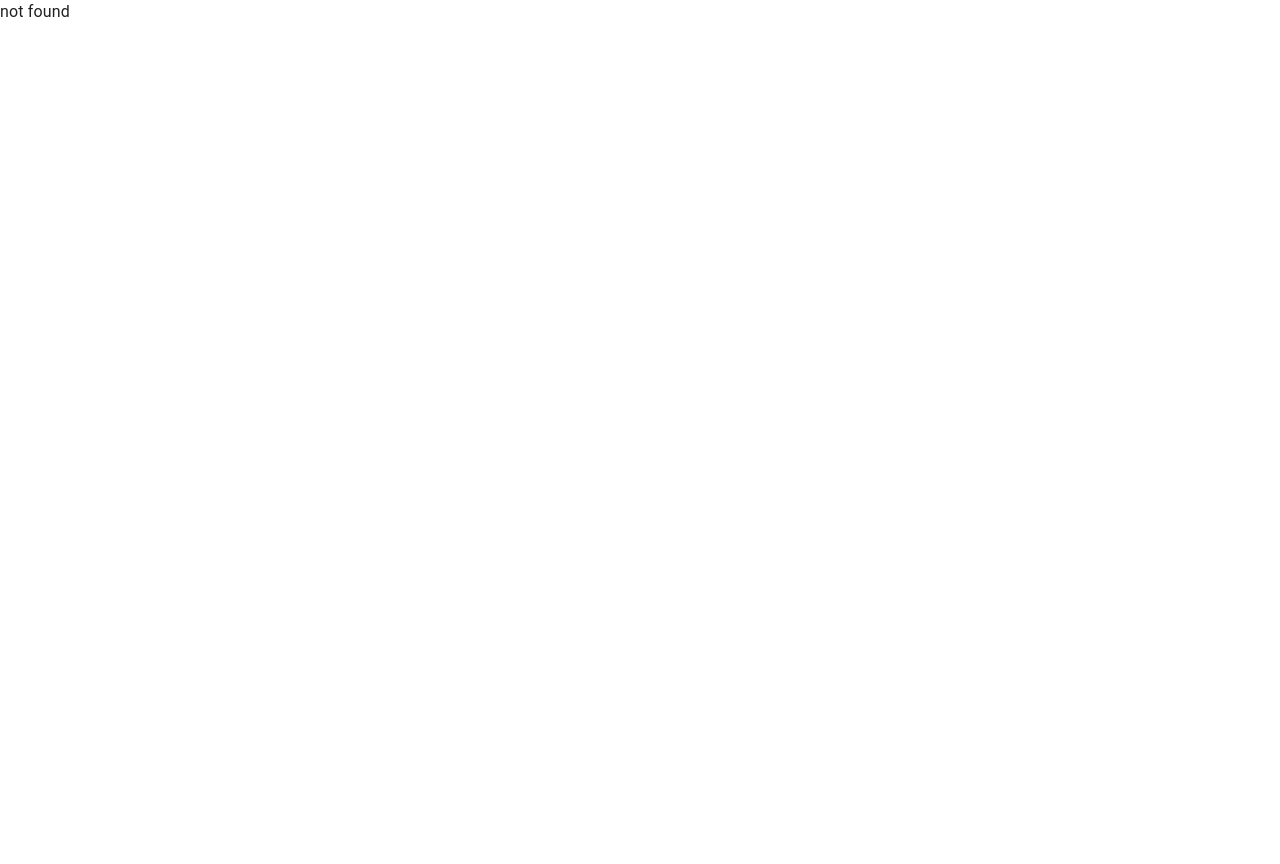
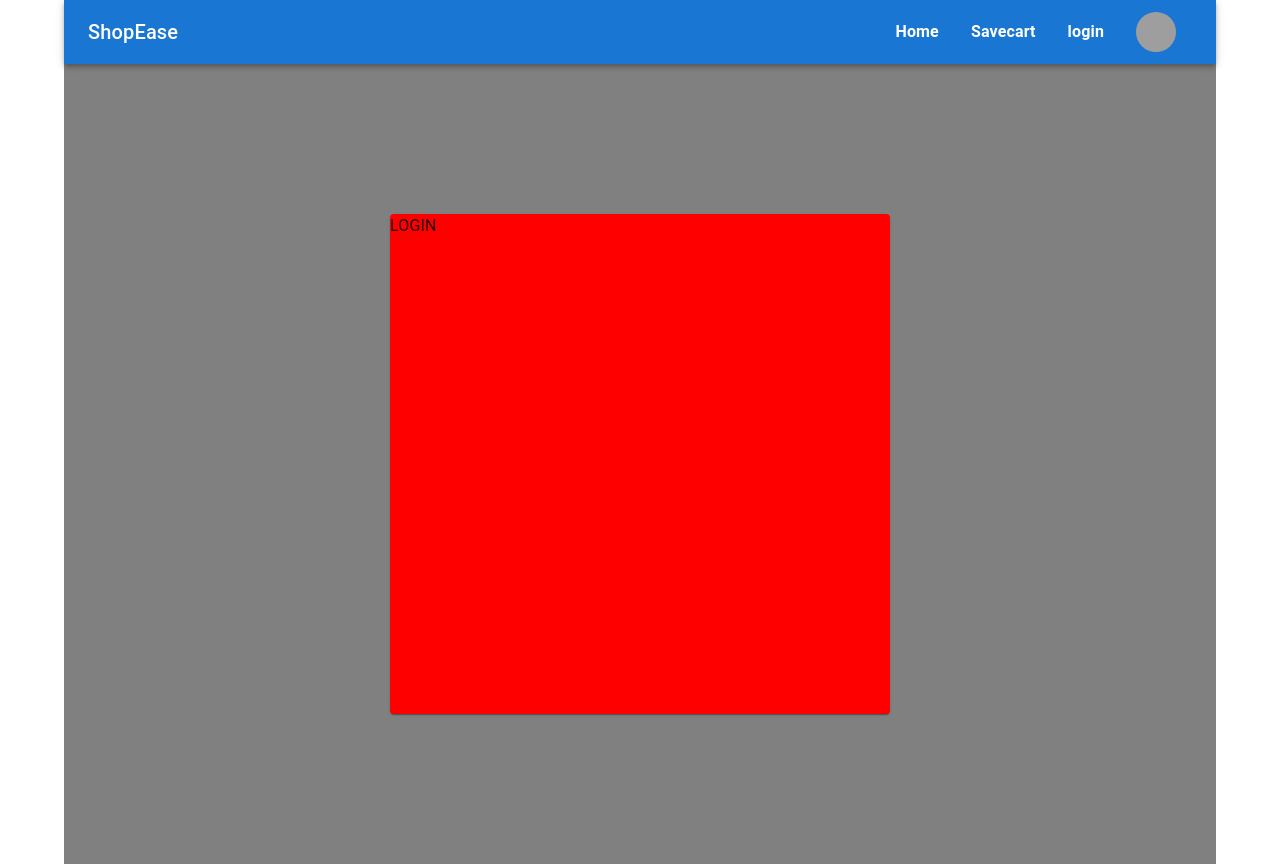
Before and after one commit to mdismail645221/ShopEase-assessment-client, a React (Create React App) app: page /login in a window 1280 px wide. Before the commit this address had no page. Before the commit the page ends 800 px from the top, so only its background shows below. Built offline with nearby package versions, Linux system fonts and the light colour scheme; grey boxes are pictures that could not be loaded.

Commit message:
login styled implement

```diff
--- a/src/component/Navbar/Navbar.js
+++ b/src/component/Navbar/Navbar.js
@@ -13,26 +13,42 @@ import ListItemText from '@mui/material/ListItemText';
 import MenuIcon from '@mui/icons-material/Menu';
 import Toolbar from '@mui/material/Toolbar';
 import Typography from '@mui/material/Typography';
+import { NavLink } from 'react-router-dom';
+import { Avatar } from '@mui/material';
 
 
 
-const drawerWidth = 240;
+
 const navItems = <>
     <ListItem disablePadding>
         <ListItemButton sx={{ textAlign: 'center' }}>
-            <ListItemText primary="Home" />
+            <NavLink to="/">
+                <ListItemText primary="Home" />
+            </NavLink>
         </ListItemButton>
     </ListItem>
     {/* savecart */}
     <ListItem disablePadding>
         <ListItemButton sx={{ textAlign: 'center' }}>
-            <ListItemText primary="Savecart" />
+            <NavLink to="/saveCart">
+                <ListItemText primary="Savecart" />
+            </NavLink>
         </ListItemButton>
     </ListItem>
     {/* login */}
     <ListItem disablePadding>
         <ListItemButton sx={{ textAlign: 'center' }}>
-            <ListItemText primary="login" />
+            <NavLink to="/login">
+                <ListItemText primary="login" />
+            </NavLink>
+        </ListItemButton>
+    </ListItem>
+    {/* user logo */}
+    <ListItem disablePadding>
+        <ListItemButton sx={{ textAlign: 'center' }}>
+            <IconButton  sx={{ p: 0 }}>
+                <Avatar alt="Remy Sharp" src="https://www.google.com/url?sa=i&url=https%3A%2F%2Fwww.iconfinder.com%2Ficons%2F285655%2Fuser_icon&psig=AOvVaw3MlXgY883gDZ1t5AFqwHYU&ust=1676040648293000&source=images&cd=vfe&ved=0CA8QjRxqFwoTCLjWx43YiP0CFQAAAAAdAAAAABAE" />
+            </IconButton>
         </ListItemButton>
     </ListItem>
 </>
@@ -69,9 +85,15 @@ function Navbar(props) {
 
 
     return (
-        <Box sx={{ display: 'flex', '& .css-11b3ww9-MuiPaper-root-MuiAppBar-root': {
-            position: "static"
-        } }}>
+        <Box sx={{
+            display: 'flex', '& .css-11b3ww9-MuiPaper-root-MuiAppBar-root': {
+                position: "static",
+            },
+            '& .css-10hburv-MuiTypography-root':{
+                color: "#ffffff",
+                fontWeight: 'bold'
+            }
+        }}>
             <CssBaseline />
             <AppBar component="nav">
                 <Toolbar>
@@ -91,7 +113,7 @@ function Navbar(props) {
                     >
                         ShopEase
                     </Typography>
-                    <Box sx={{ display: { xs: 'none', sm: 'block', md: 'flex' } }}>
+                    <Box sx={{ display: { xs: 'none', sm: 'flex', md: 'flex' } }}>
                         {navItems}
                     </Box>
                 </Toolbar>
@@ -107,7 +129,7 @@ function Navbar(props) {
                     }}
                     sx={{
                         display: { xs: 'block', sm: 'none' },
-                        '& .MuiDrawer-paper': { boxSizing: 'border-box', width: drawerWidth },
+                        '& .MuiDrawer-paper': { boxSizing: 'border-box', width: 200 },
                     }}
                 >
                     {drawer}
--- a/src/pages/Home/Home.js
+++ b/src/pages/Home/Home.js
@@ -1,10 +1,11 @@
+import { Box } from '@mui/material';
 import React from 'react';
 
 const Home = () => {
     return (
-        <div>
-            <h3>Home</h3>
-        </div>
+        <Box>
+            kjkjh
+        </Box>
     );
 };
 
--- a/src/pages/Login/Login.js
+++ b/src/pages/Login/Login.js
@@ -1,14 +1,15 @@
 import { Box, Paper, Typography } from '@mui/material';
 import React from 'react';
+import { LOGIN, PAPER } from '../../styled/login';
 
 const Login = () => {
     return (
-        <Box>
-            <Typography>LOGIN</Typography>
-            <Paper>
+        <LOGIN>
+            <PAPER>
+                <Typography>LOGIN</Typography>
 
-            </Paper>
-        </Box>
+            </PAPER>
+        </LOGIN>
     );
 };
 
--- /dev/null
+++ b/src/pages/Register/Register.js
@@ -0,0 +1,16 @@
+import { Box, Paper, Typography } from '@mui/material';
+import React from 'react';
+
+const Register = () => {
+    return (
+        <Box>
+            <Typography>Register</Typography>
+
+            <Paper>
+
+            </Paper>
+        </Box>
+    );
+};
+
+export default Register;
--- /dev/null
+++ b/src/styled/login.js
@@ -0,0 +1,14 @@
+import { Paper, styled } from "@mui/material";
+
+export const LOGIN = styled('div')(({ theme }) => ({
+    width: '100%',
+    background: 'gray',
+    height: '100vh',
+    display: 'grid',
+    placeItems: 'center'
+}));
+export const PAPER = styled(Paper)(({ theme }) => ({
+    width: '500px',
+    background: 'red',
+    height: '500px'
+}));
```
Also changed, not shown: src/routes/routes.js (+11 -1 lines).
